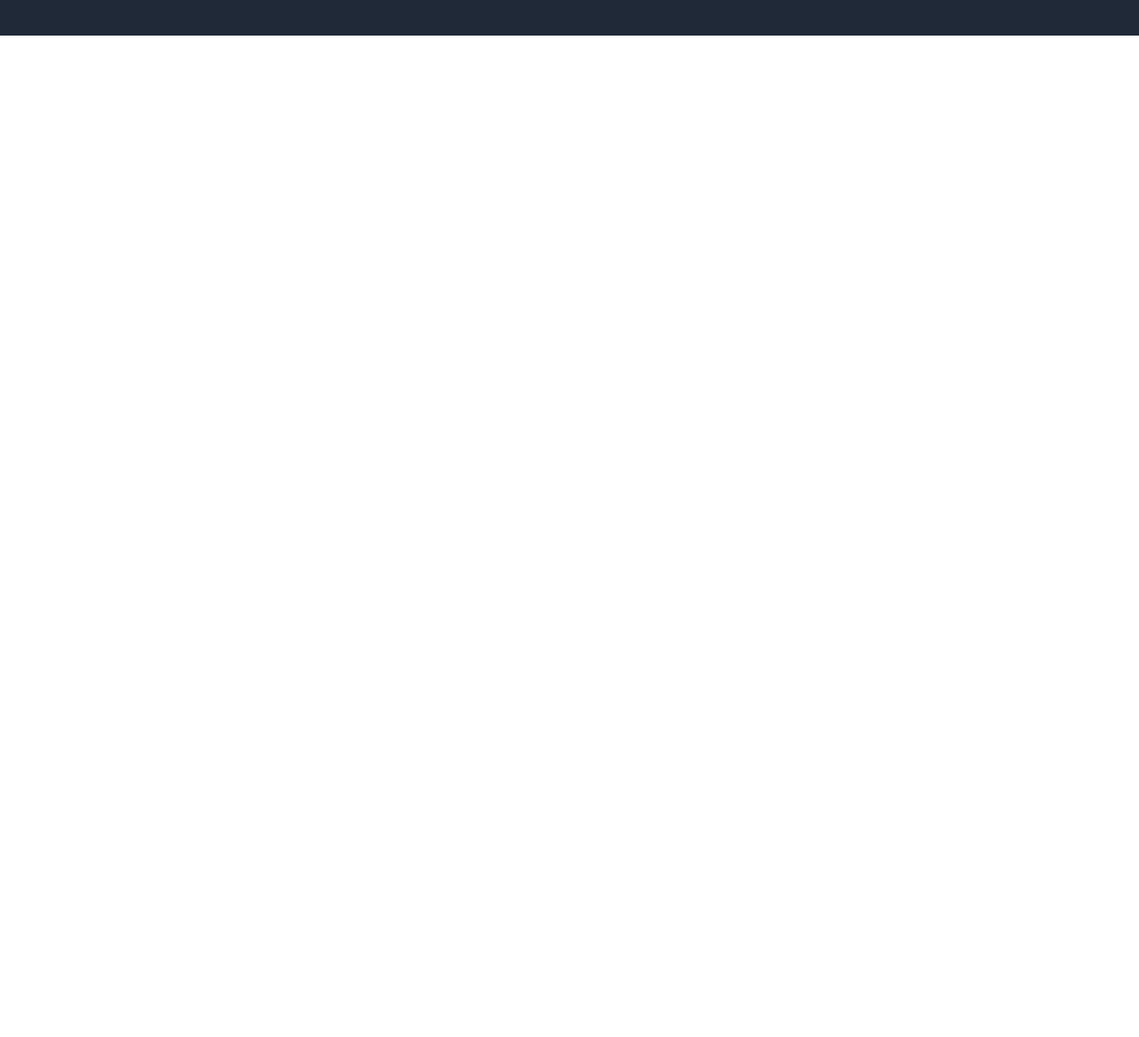
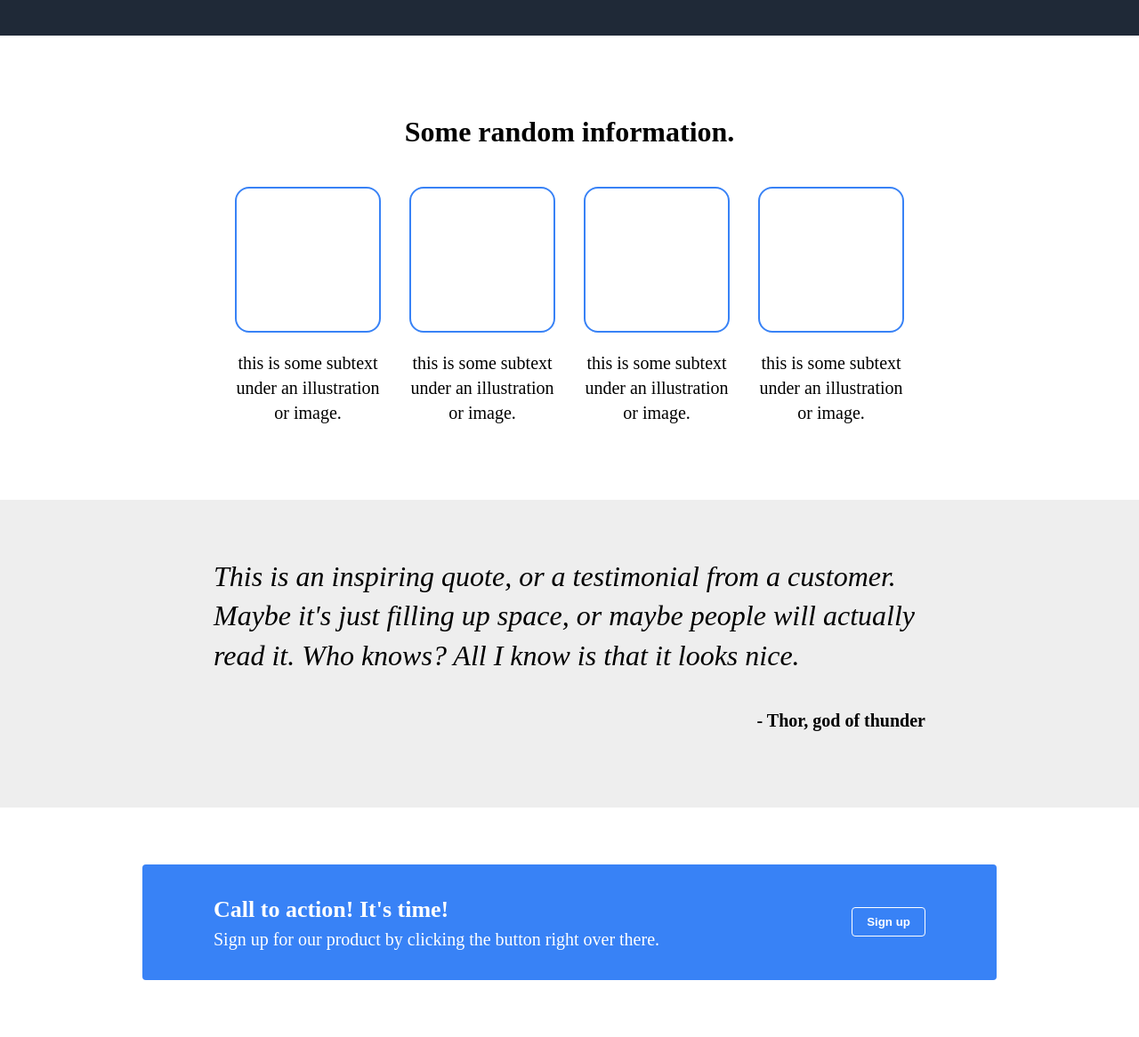
Before and after one commit to kthomasstone/odin-landing-page, a plain HTML site: page index.html in a window 1280 px wide. Shown: the part 500-1666 px from the top of the page at 89% size. Before the commit the page ends 800 px from the top, so only its background shows below. Drawn offline with Linux system fonts and the light colour scheme.

Commit message:
Finish odin-landing-page

```diff
--- a/index.html
+++ b/index.html
@@ -33,6 +33,49 @@
             </div>
         </section>
 
+        <section class="benefits">
+            <div class="container">
+            <h2>Some random information.</h2>
+                <div class="rectangles-container">
+                    <div class="rec-elements">
+                        <div class="rounded-rec"></div>
+                        <p>this is some subtext under an illustration or image.</p>
+                    </div>
+
+                    <div class="rec-elements">
+                        <div class="rounded-rec"></div>
+                        <p>this is some subtext under an illustration or image.</p>
+                    </div>
+
+                    <div class="rec-elements">
+                        <div class="rounded-rec"></div>
+                        <p>this is some subtext under an illustration or image.</p>
+                    </div>
+
+                    <div class="rec-elements">
+                        <div class="rounded-rec"></div>
+                        <p>this is some subtext under an illustration or image.</p>
+                    </div>
+                </div>
+            </div>
+        </section>
+
+        <section class="testimonial">
+            <div class="container">
+                <p class="quote">This is an inspiring quote, or a testimonial from a customer. Maybe it's just filling up space, or maybe people will actually read it. Who knows? All I know is that it looks nice.</p>
+                <p class="attribution">- Thor, god of thunder</p>
+            </div>
+        </section>
+
+        <section class="cta">
+            <div class="container">
+                <div class="cta-text">
+                    <h3>Call to action! It's time!</h3>
+                    <p>Sign up for our product by clicking the button right over there.</p>
+                </div>
+                <button class="secondary-btn">Sign up</button>
+            </div>
+        </section>
 
     </div>
 </body>
--- a/style.css
+++ b/style.css
@@ -5,6 +5,10 @@ body {
 h1 {
     margin: 0px;
     font-size: 3rem;
+}
+
+h2 {
+    font-size: 2rem;
 }
 
 header {
@@ -82,4 +86,94 @@ button {
     border-radius: 4px;
     padding: 8px 16px;
     border: 2px solid #3882f6;
+    font-weight: 700;
 }
+
+.benefits {
+    padding: 64px 16px;
+    display: flex;
+    justify-content: center;
+    align-items: center;
+}
+
+.rectangles-container {
+    display: flex;
+    flex-wrap: wrap;
+    gap: 32px;
+    justify-content: center;
+}
+
+.rounded-rec {
+    width: 160px;
+    height: 160px;
+    border-radius: 16px;
+    border: 2px solid #3882f6;
+}
+
+.benefits .container {
+    justify-content: center;
+}
+
+.rec-elements {
+    display: flex;
+    flex-direction: column;
+    justify-content: center;
+    align-items: center;
+    flex-basis: 160px;
+}
+
+.rec-elements p {
+    text-align: center;
+}
+
+.testimonial {
+    padding: 64px 16px;
+    display: flex;
+    justify-content: center;
+    align-items: center;
+    background-color: #eeeeee;
+}
+
+.quote {
+    font-size: 2rem;
+    font-style: italic;
+    font-weight: 200;
+    margin: 0;
+}
+
+.attribution {
+    margin-left: auto;
+    text-align: right;
+    font-weight: 700;
+}
+
+.cta {
+    padding: 64px 16px;
+    display: flex;
+    justify-content: center;
+    align-items: center;
+    color: white;
+}
+
+.cta .container {
+    background-color: #3882f6;
+    padding: 32px 80px;
+    border-radius: 4px;
+    display: flex;
+    justify-content: space-between;
+}
+
+.secondary-btn {
+    border: 1px solid white;
+    padding: 8px 16px;
+}
+
+.cta h3 {
+    padding: 4px 0px;
+    margin: 0px;
+    font-size: 1.625rem;
+}
+
+.cta p {
+    margin: 0px;
+}
```
